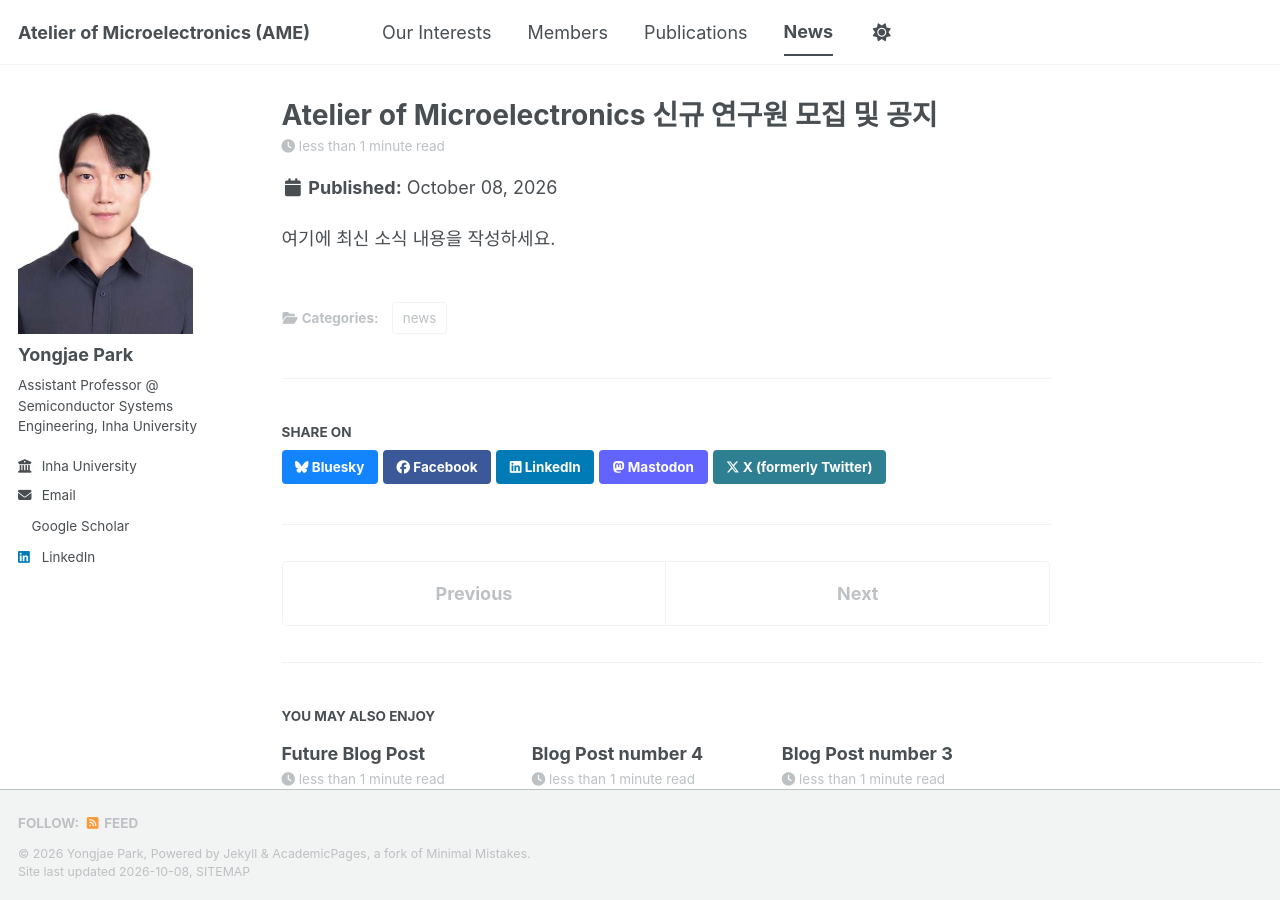
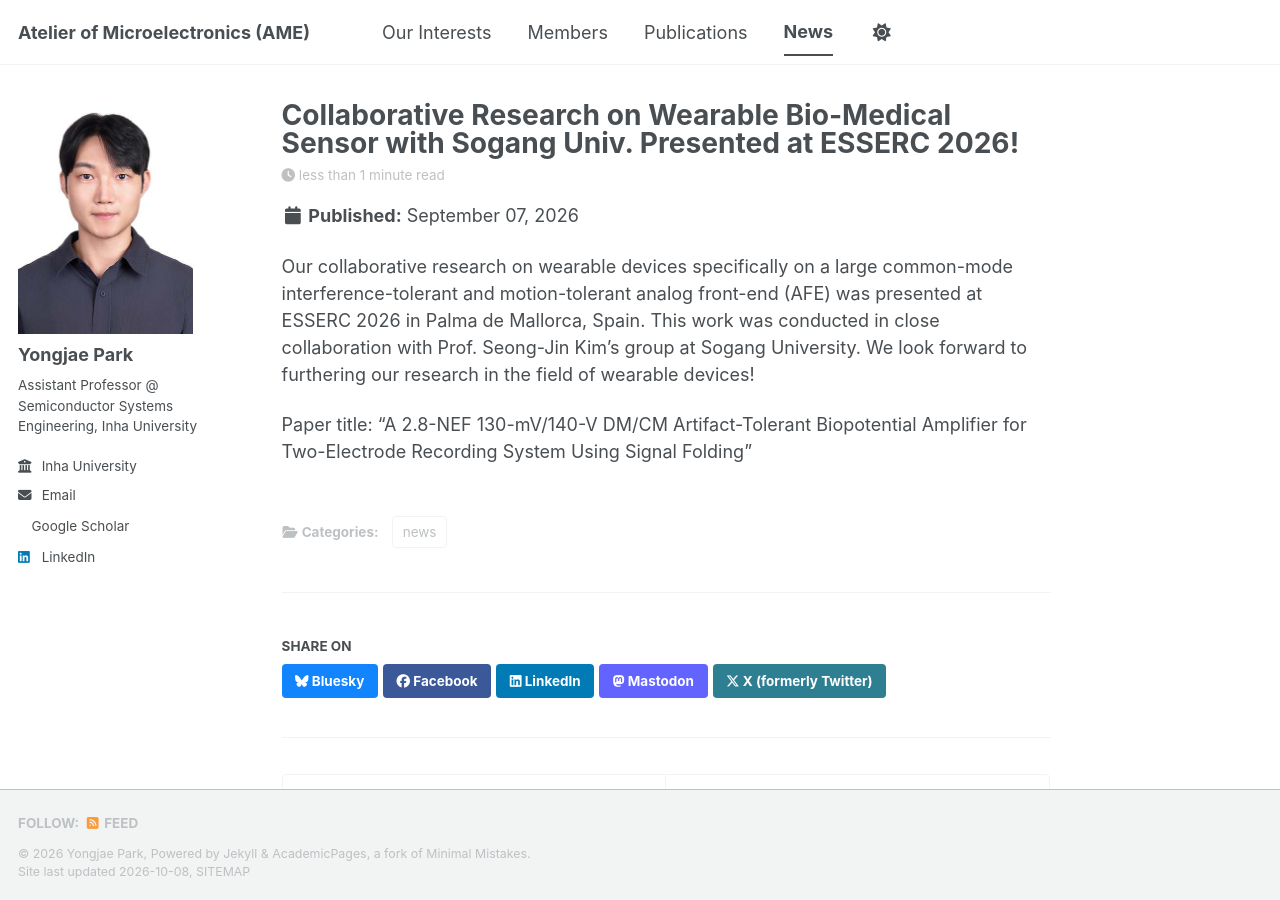
Before and after one commit to yong27park/AME.github.io, a Jekyll site: the page built from _posts/2026-10-08-test.md, in a window 1280 px wide and 900 px high. Built offline with Jekyll 4.4.1, drawn with Linux system fonts in a browser that asks for light colours; a style sheet for code colours, icons or effects is not loaded.

Commit message:
Update 2026-10-08-test.md

```diff
--- a/_posts/2026-10-08-test.md
+++ b/_posts/2026-10-08-test.md
@@ -1,8 +1,10 @@
 ---
-title: "Atelier of Microelectronics 신규 연구원 모집 및 공지"
-date: 2026-10-08
+title: "Collaborative Research on Wearable Bio-Medical Sensor with Sogang Univ. Presented at ESSERC 2026!"
+date: 2026-09-07
 categories:
   - news
 ---
 
-여기에 최신 소식 내용을 작성하세요.
+Our collaborative research on wearable devices specifically on a large common-mode interference-tolerant and motion-tolerant analog front-end (AFE) was presented at ESSERC 2026 in Palma de Mallorca, Spain. This work was conducted in close collaboration with Prof. Seong-Jin Kim's group at Sogang University. We look forward to furthering our research in the field of wearable devices!
+
+Paper title: “A 2.8-NEF 130-mV/140-V DM/CM Artifact-Tolerant Biopotential Amplifier for Two-Electrode Recording System Using Signal Folding”
```
